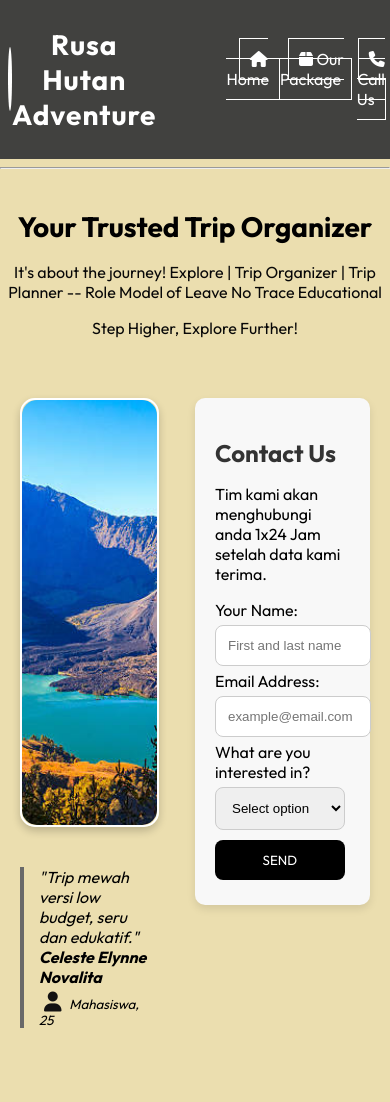
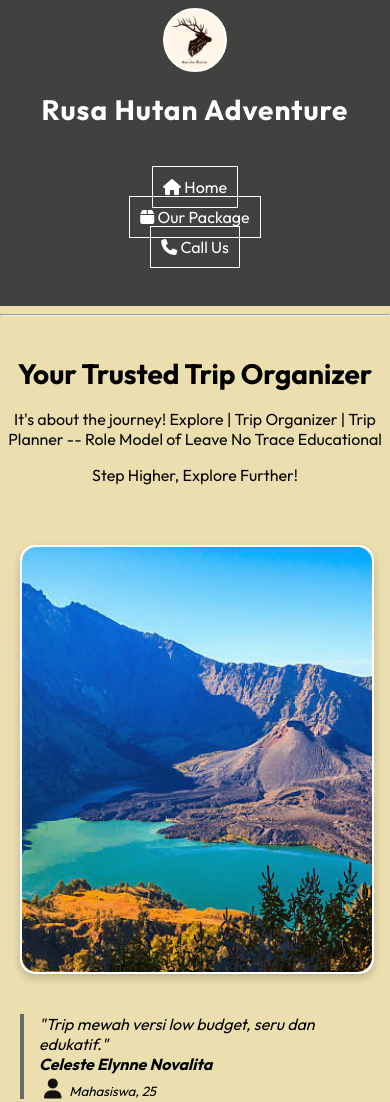
Before and after one commit to revou-fundamental-course/17-feb-25-Fahiraa27, a plain HTML site: page index.html in a window 390 px wide. Shown: the top 1102 px of the page. Drawn offline with Linux system fonts and the light colour scheme.

Commit message:
update css

```diff
--- a/css/project.css
+++ b/css/project.css
@@ -1,3 +1,73 @@
+/* Responsive Design */
+@media screen and (max-width: 1024px) {
+    .content {
+        flex-direction: column;
+        align-items: center;
+    }
+
+    .left, .right {
+        width: 100%;
+        max-width: 600px;
+    }
+
+    .package-list {
+        grid-template-columns: repeat(2, minmax(250px, 1fr));
+    }
+
+    .articles-grid {
+        grid-template-columns: repeat(2, 1fr);
+    }
+}
+
+@media screen and (max-width: 768px) {
+    .main-header {
+        flex-direction: column;
+        align-items: center;
+        text-align: center;
+    }
+
+    nav ul {
+        flex-direction: column;
+        align-items: center;
+        padding: 0;
+    }
+
+    nav ul li {
+        margin-bottom: 10px;
+    }
+
+    .slider {
+        height: 300px;
+    }
+
+    .package-list {
+        grid-template-columns: repeat(1, minmax(250px, 1fr));
+    }
+
+    .articles-grid {
+        grid-template-columns: repeat(1, 1fr);
+    }
+}
+
+@media screen and (max-width: 480px) {
+    .logo-company {
+        height: 50px;
+        width: 50px;
+    }
+
+    .company-name {
+        font-size: 14px;
+    }
+
+    .slider {
+        height: 250px;
+    }
+
+    form input, form select, form button {
+        width: 100%;
+    }
+}
+
 /* Global Styling */
 body {
     font-family: 'Outfit', sans-serif;
```
